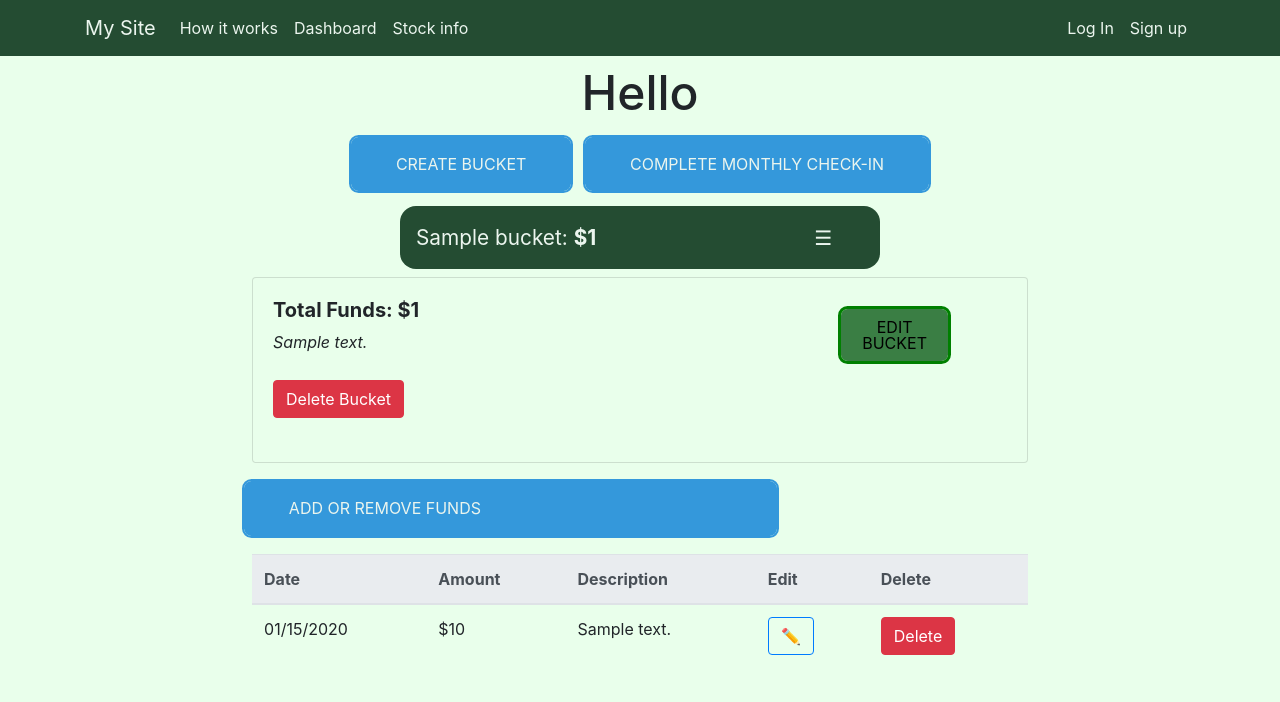
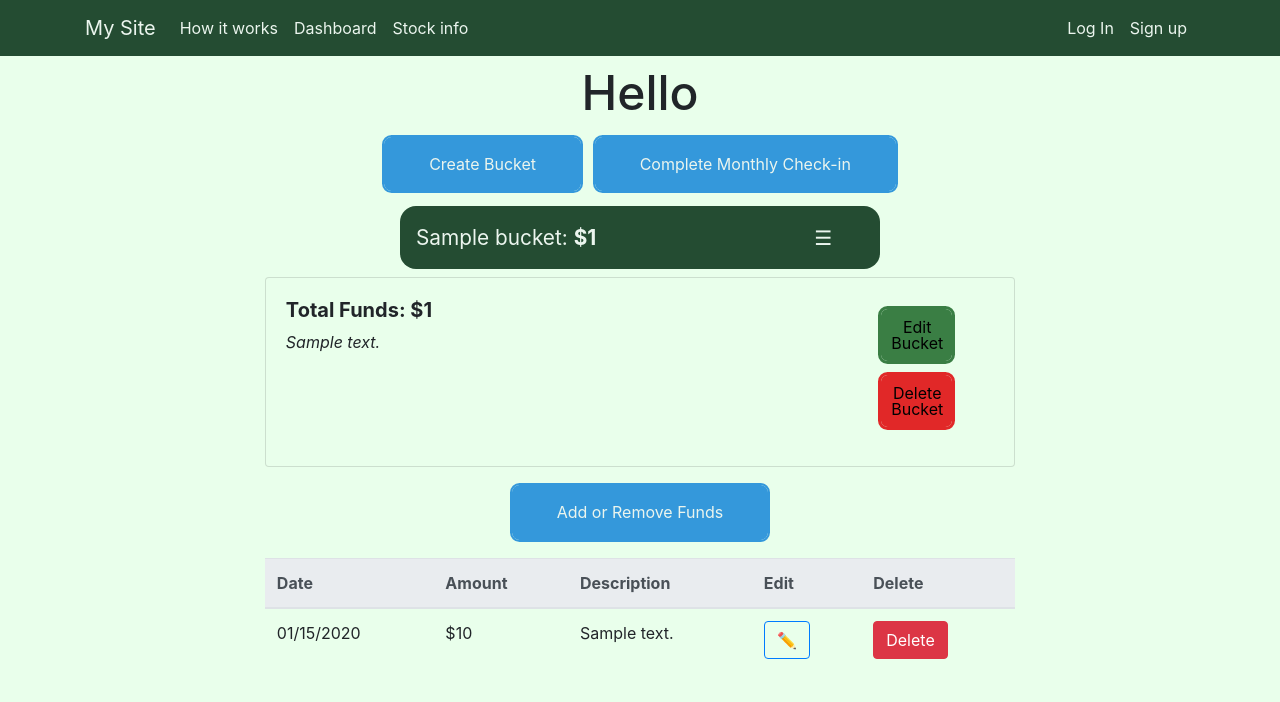
Before and after one commit to gregplechaty/bucketfinance, a Django app: template apps/core/templates/pages/dashboard.html in a window 1280 px wide, after a click that opens the changed part. Shown: the top 702 px of the page. Run offline with Django 3.2, Linux system fonts and the light colour scheme; the template is opened without the code that fills it: most values are stand-ins (such as "Sample title", 1, 10 or a date in 2020); some libraries are stand-ins or nearby versions.

Commit message:
css updates to dashboard page. mainly buttons

```diff
--- a/apps/core/static/css/custom.css
+++ b/apps/core/static/css/custom.css
@@ -6,6 +6,7 @@
     --green-main: hsl(129, 37%, 36%);
     --green-dark: hsl(140, 35%, 22%);
     --black-text: hsl(220, 24%, 12%);
+    --red: hsl(0, 75.5%, 52%);
   }
 
 body {
@@ -89,7 +90,6 @@
   padding: 1.2em 2.8em;
   text-decoration: none;
   text-align: center;
-  text-transform: uppercase;
   transition: all 150ms ease-in-out;
 }
 
@@ -98,8 +98,17 @@
   color: var(--cream);
   box-shadow: 0 0 40px 40px #3498db inset, 0 0 0 0 #3498db;
   margin: 5px;
+}
 
+.button__create:hover {
+  box-shadow: 0 0 10px 0 #3498db inset, 0 0 10px 4px #3498db;
+  text-decoration: none;
 }
+
+.button--noPadding {
+  padding: none;
+}
+
 
 .button__edit {
   border-color: var(--green-main);
@@ -108,7 +117,7 @@
   padding: 0.5em;
   margin: auto;
   width: 50%;
-  border: 3px solid green;
+  border: 3px solid var(--green-main);
   padding: 10px;
 }
 
@@ -118,7 +127,23 @@
   box-shadow: 0 0 10px 0 var(--green-main) inset, 0 0 10px 4px var(--green-main);
   text-decoration: none;
 }
+.button__delete {
+  border-color: var(--red);
+  color: black;
+  box-shadow: 0 0 40px 40px var(--red) inset, 0 0 0 0 var(--red);
+  padding: 0.5em;
+  margin: auto;
+  width: 50%;
+  border: 3px solid var(--red);
+  padding: 10px;
+}
 
+.button__delete:hover {
+  border-color: var(--red);
+  color: black;
+  box-shadow: 0 0 10px 0 var(--red) inset, 0 0 10px 4px var(--red);
+  text-decoration: none;
+}
 
 
 
@@ -126,10 +151,7 @@
   text-decoration: none;
 }
 
-  .button:hover {
-    box-shadow: 0 0 10px 0 #3498db inset, 0 0 10px 4px #3498db;
-    text-decoration: none;
-  }
+
 
 
 
--- a/apps/core/templates/base.html
+++ b/apps/core/templates/base.html
@@ -38,9 +38,7 @@
         </a>
 
         <button class="navbar-toggler navbar-toggler-right" type="button" data-toggle="collapse" data-target="#navbarSupportedContent" aria-controls="navbarSupportedContent" aria-expanded="false" aria-label="Toggle navigation">
-            <span class="navbar-toggler-icon">
-                ☰
-            </span>
+            <span class="navbar-toggler-icon">☰</span>
         </button>
         <div class="collapse navbar-collapse" id="navbarSupportedContent">
             <ul class="navbar-nav mr-auto">
--- a/apps/core/templates/pages/dashboard.html
+++ b/apps/core/templates/pages/dashboard.html
@@ -37,23 +37,23 @@
             <p><i>{{ bucket.bucketDescription }}</i></p>
           </div>
           <!-- Button trigger modal -->
-          <div class="col-4">
+          <div class="col-sm-4 offset-md-1 col-md-3 button--noPadding">
               <a class="button--noDec" href="buckets/edit/{{ bucket.id }}/">
-                <div class="button button__edit col-12 my-2">Edit Bucket</div>
+                <div class="button button__edit my-2">Edit Bucket</div>
               </a>
             </div>
-            <div class="col-12 my-2">
+            <div class="offset-sm-8 col-sm-4 offset-md-9 col-md-3 button--noPadding">
             <!-- Button trigger modal -->
-            <button type="button" class="btn btn-danger" data-toggle="modal" data-target="#exampleModal{{ bucket.id }}">
-              Delete Bucket
+            <button type="button" class="button button__delete" data-toggle="modal" data-target="#exampleModal{{ bucket.id }}">
+              Delete Bucket<i class="fas fa-trash-alt"></i>
             </button>
           </div>
           {% include "snippets/modal.html" %}
         </div>
         </p>
         </div>
-        <div class="row my-2">
-          <a class="button button__create col-8 my-2" href="/dashboard/transaction/{{ bucket.id }}" role="button">Add or Remove Funds</a>
+        <div class="row my-2 justify-content-center">
+          <a class="button button__create my-2" href="/dashboard/transaction/{{ bucket.id }}" role="button">Add or Remove Funds</a>
           <div class="col-12 my-2">
 
             {% include "snippets/transactions.html" %}
@@ -64,9 +64,8 @@
       </div>
     </div>
     </div>
-  </div>
+
 {% endfor %}
-</div>
 </div>
 
 
```
